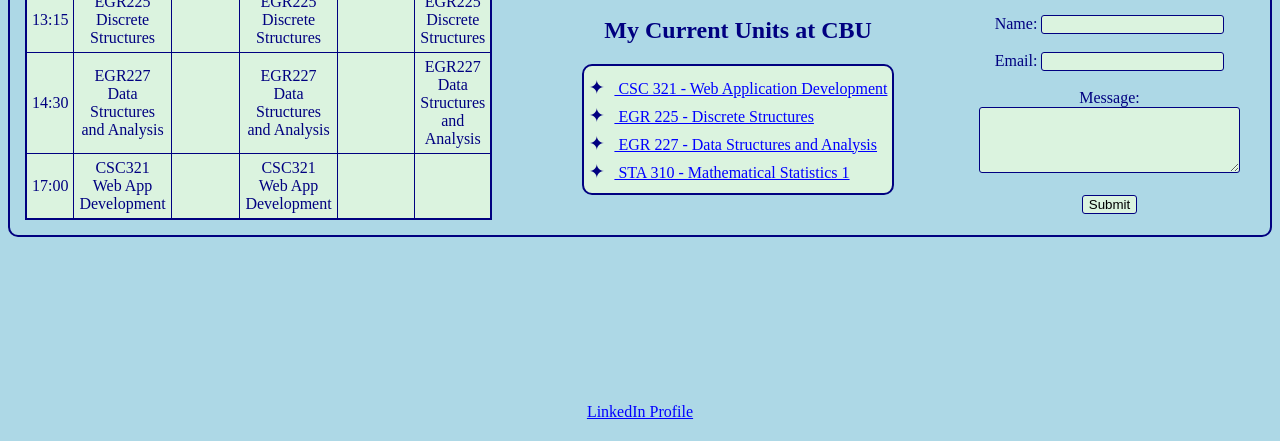
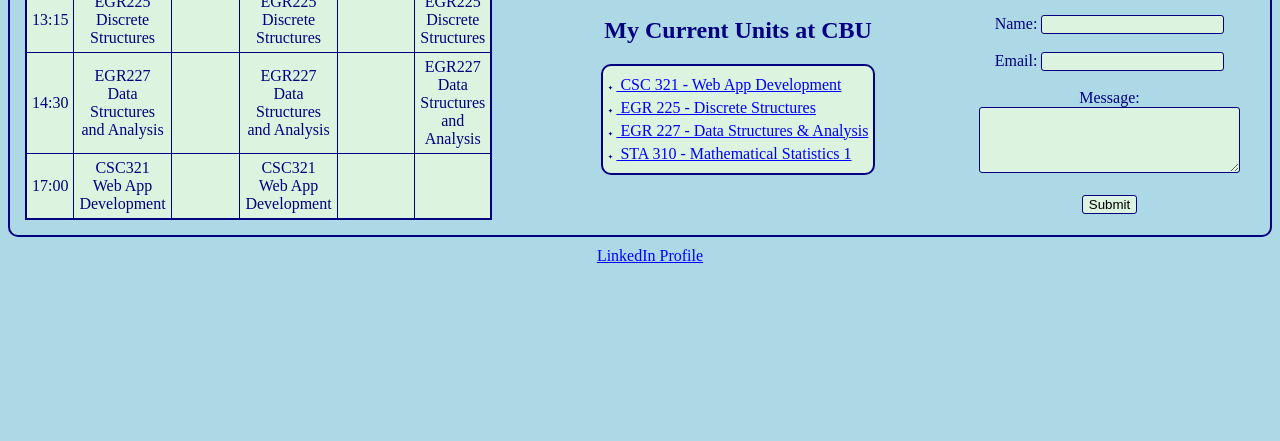
Before and after one commit to JasonThorinn/CSC321-MyFirstJavaApp, a plain HTML site: page CSC321-MyFirstJavaApp/HW1_folder.htm/HW1.htm in a window 1280 px wide. Shown: the part 359-800 px from the top of the page. Drawn offline with Linux system fonts and the light colour scheme.

Commit message:
Completed Web Page

```diff
--- a/CSC321-MyFirstJavaApp/HW1_folder.htm/HW1.htm
+++ b/CSC321-MyFirstJavaApp/HW1_folder.htm/HW1.htm
@@ -77,9 +77,9 @@
                 <section>
                     <h2>My Current Units at CBU</h2>
                         <ul>
-                            <li><a href="https://undergraduate.catalog.calbaptist.edu/courses/3xfkKmN6GDuwAkgKn3ZF"> CSC 321 - Web Application Development</a></li>
+                            <li><a href="https://undergraduate.catalog.calbaptist.edu/courses/3xfkKmN6GDuwAkgKn3ZF"> CSC 321 - Web App Development</a></li>
                             <li><a href="https://undergraduate.catalog.calbaptist.edu/courses/OOKcUx1AWZzuiHXaNQu3"> EGR 225 - Discrete Structures</a></li>
-                            <li><a href="https://undergraduate.catalog.calbaptist.edu/courses/wK8pSD9ArlckEgLKZJsv"> EGR 227 - Data Structures and Analysis</a></li>
+                            <li><a href="https://undergraduate.catalog.calbaptist.edu/courses/wK8pSD9ArlckEgLKZJsv"> EGR 227 - Data Structures & Analysis</a></li>
                             <li><a href="https://undergraduate.catalog.calbaptist.edu/courses/9q23Ge9YyxEs4pixYvSr"> STA 310 - Mathematical Statistics 1</a></li>
                         </ul>
                 </section>
--- a/CSC321-MyFirstJavaApp/HW1_folder.htm/Styles.css
+++ b/CSC321-MyFirstJavaApp/HW1_folder.htm/Styles.css
@@ -67,7 +67,7 @@ nav {
 .post-text-box ul li::before {
     content: '\2726';
     color: #000080;
-    font-size: 1.2em;
+    font-size: 0.4em;
     margin-right: 0.5em;
 }
 
@@ -124,10 +124,10 @@ th, td {
     text-align: center;
 }
 
-.profile p {
+/* .profile p {
     text-align: center;
     font-family: Courier;
-}
+} */
 
 input {
     background-color: #DBf3DF;
@@ -144,10 +144,11 @@ textarea {
 footer {
     flex: 1;
     text-align: center;
-    padding 20px;
+    padding: 10px;
     width: 100%;
-    position: fixed;
-    bottom: 20px;
+    /* position: fixed; */
+    bottom: 5px;
+    top: 5px;
     left: 0;
 }
 
```
